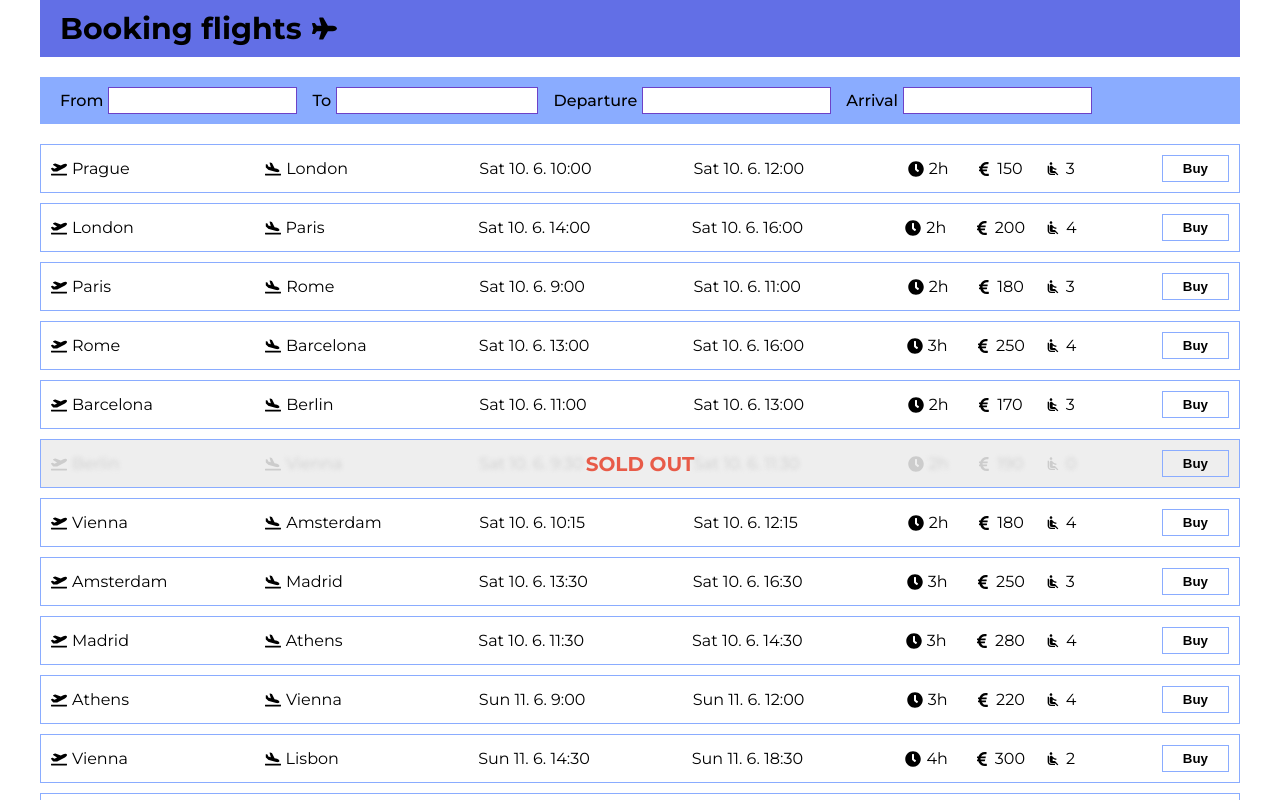
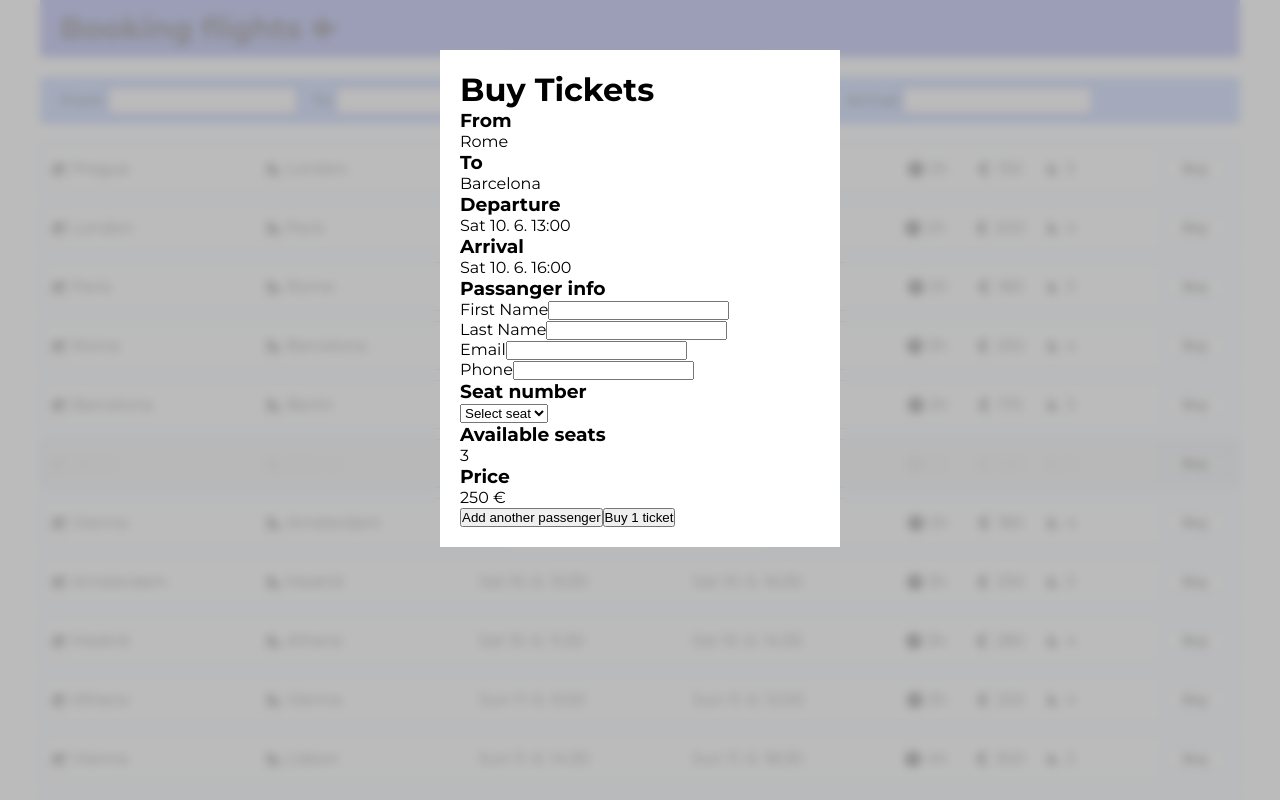
Before and after one commit to KarelSmola/booking-flights, a React (Create React App) app: page / in a window 1280 px wide. Both pictures are taken after a click on the item 640 px from the left and 345 px from the top of the page. Shown: the top 800 px of the page. Built offline with nearby package versions, Linux system fonts and the light colour scheme.

Commit message:
Modal window added.

```diff
--- a/public/index.html
+++ b/public/index.html
@@ -17,6 +17,8 @@
     <title>Booking-flights</title>
   </head>
   <body>
+    <div id="modal"></div>
+    <div id="backdrop"></div>
     <div id="root"></div>
   </body>
 </html>
--- a/src/Sass/_base.scss
+++ b/src/Sass/_base.scss
@@ -12,4 +12,5 @@ body {
   font-family: $font-primary;
   font-size: $font-size-standard;
   font-weight: $font-weight-light;
+  position: relative;
 }
--- a/src/Sass/features/_variables.scss
+++ b/src/Sass/features/_variables.scss
@@ -4,6 +4,7 @@ $second-color: #626fe6;
 $third-color: #8aacff;
 $fourth-color: #e85b48;
 $color-dark: #000;
+$color-gray: #aaa;
 $color-light: #fff;
 
 // FONTS
--- a/src/components/BookingForm.js/AnotherPassengerForm.js
+++ b/src/components/BookingForm.js/AnotherPassengerForm.js
@@ -1,8 +1,14 @@
-import React from "react";
+import React, { useState } from "react";
 import { useSelector, useDispatch } from "react-redux";
 import { bookingSliceActions } from "../../store/bookingSlice";
 
 const AnotherPassengerForm = (props) => {
+  const [passengerData, setPassengerData] = useState({
+    firstName: "",
+    lastName: "",
+    email: "",
+    phone: "",
+  });
   const dispatch = useDispatch();
   const anotherPassengers = useSelector(
     (state) => state.booking.bookingData.anotherPassengers
@@ -11,11 +17,19 @@ const AnotherPassengerForm = (props) => {
   const inputChangeHandler = (event) => {
     const value = event.target.value;
     const name = event.target.name;
-    dispatch(bookingSliceActions.onChange({ [name]: value }));
+    setPassengerData((prevData) => ({ ...prevData, [name]: value }));
+
+    // dispatch(bookingSliceActions.anotherPassengersData({ [name]: value }));
   };
 
   const submitHandler = (event) => {
     event.preventDefault();
+    dispatch(
+      bookingSliceActions.anotherPassengersData({
+        id: props.id,
+        ...passengerData,
+      })
+    );
   };
 
   return (
@@ -27,8 +41,8 @@ const AnotherPassengerForm = (props) => {
           <input
             type="text"
             id="first-name"
-            name="first-name"
-            value={anotherPassengers.firstName}
+            name="firstName"
+            value={passengerData.firstName}
             onChange={inputChangeHandler}
           />
         </div>
@@ -37,8 +51,8 @@ const AnotherPassengerForm = (props) => {
           <input
             type="text"
             id="last-name"
-            name="last-name"
-            value={anotherPassengers.firstName}
+            name="lastName"
+            value={passengerData.lastName}
             onChange={inputChangeHandler}
           />
         </div>
@@ -48,8 +62,8 @@ const AnotherPassengerForm = (props) => {
             type="text"
             id="email"
             name="email"
-            value={""}
-            onChange={() => {}}
+            value={passengerData.email}
+            onChange={inputChangeHandler}
           />
         </div>
         <div>
@@ -58,8 +72,8 @@ const AnotherPassengerForm = (props) => {
             type="text"
             id="phone"
             name="phone"
-            value={""}
-            onChange={() => {}}
+            value={passengerData.phone}
+            onChange={inputChangeHandler}
           />
         </div>
         <button type="submit">OK</button>
--- a/src/components/BookingForm.js/BookingForm.js
+++ b/src/components/BookingForm.js/BookingForm.js
@@ -1,4 +1,5 @@
-import React from "react";
+import React, { Fragment } from "react";
+import { createPortal } from "react-dom";
 import { useSelector, useDispatch } from "react-redux";
 import { bookingSliceActions } from "../../store/bookingSlice";
 import AnotherPassengerForm from "./AnotherPassengerForm";
@@ -33,7 +34,7 @@ const BookingForm = () => {
   const inputChangeHandler = (event) => {
     const name = event.target.name;
     const value = event.target.value;
-    dispatch(bookingSliceActions.onChange({ [name]: value }));
+    dispatch(bookingSliceActions.mainPassengerData({ [name]: value }));
   };
 
   const numberOfTickets = ticketsAmount === 1 ? "ticket" : "tickets";
@@ -43,6 +44,8 @@ const BookingForm = () => {
       : "booking-form__add-passenger-btn";
 
   return (
+    <Fragment>
+      {createPortal(
         <div className="booking-form">
           <h1 className="booking-form__title">Buy Tickets</h1>
           <div className="booking-form__info-wrap">
@@ -127,6 +130,9 @@ const BookingForm = () => {
                 dispatch(bookingSliceActions.selectSeat(event.target.value));
               }}
             >
+              <option value="" selected>
+                Select seat
+              </option>
               {availableSeats.map((seat) => (
                 <option value={seat.number}>{seat.number}</option>
               ))}
@@ -134,7 +140,9 @@ const BookingForm = () => {
           </div>
           <div className="booking-form__info-wrap">
             <h3 className="booking-form__info-title">Available seats</h3>
-        <p className="booking-form__info">{bookingData.amountAvailableSeats}</p>
+            <p className="booking-form__info">
+              {bookingData.amountAvailableSeats}
+            </p>
           </div>
           <div className="booking-form__info-wrap">
             <h3 className="booking-form__info-title">Price</h3>
@@ -155,7 +163,14 @@ const BookingForm = () => {
           >
             Buy {ticketsAmount} {numberOfTickets}
           </button>
-    </div>
+        </div>,
+        document.getElementById("modal")
+      )}
+      {createPortal(
+        <div className="booking-form__backdrop" />,
+        document.getElementById("backdrop")
+      )}
+    </Fragment>
   );
 };
 
--- a/src/components/BookingForm.js/_booking-form.scss
+++ b/src/components/BookingForm.js/_booking-form.scss
@@ -1,4 +1,24 @@
 .booking-form {
+  position: absolute;
+  top: 5rem;
+  left: 50%;
+  transform: translateX(-50%);
+  z-index: 2;
+  width: 40rem;
+  background-color: $color-light;
+  padding: 2rem;
+
+  &__backdrop {
+    position: absolute;
+    top: 0;
+    left: 0;
+    width: 100%;
+    height: 100%;
+    z-index: 1;
+    background-color: rgba($color-gray, $alpha: 0.8);
+    backdrop-filter: blur(5px);
+  }
+
   &__title {
   }
 
--- a/src/store/bookingSlice.js
+++ b/src/store/bookingSlice.js
@@ -42,7 +42,7 @@ const bookingSlice = createSlice({
         ],
       };
     },
-    onChange(state, action) {
+    mainPassengerData(state, action) {
       state.bookingData = {
         ...state.bookingData,
         mainPassenger: {
@@ -51,8 +51,16 @@ const bookingSlice = createSlice({
         },
       };
     },
+    anotherPassengersData(state, action) {
+      console.log(action.payload);
+      state.bookingData = {
+        ...state.bookingData,
+        anotherPassengers: [
+          { ...state.bookingData.anotherPassengers, ...action.payload },
+        ],
+      };
+    },
     selectSeat(state, action) {
-      console.log(action.payload);
       state.bookingData = {
         ...state.bookingData,
         mainPassenger: {
```
Lines whose indentation alone changed are shown as unchanged.
